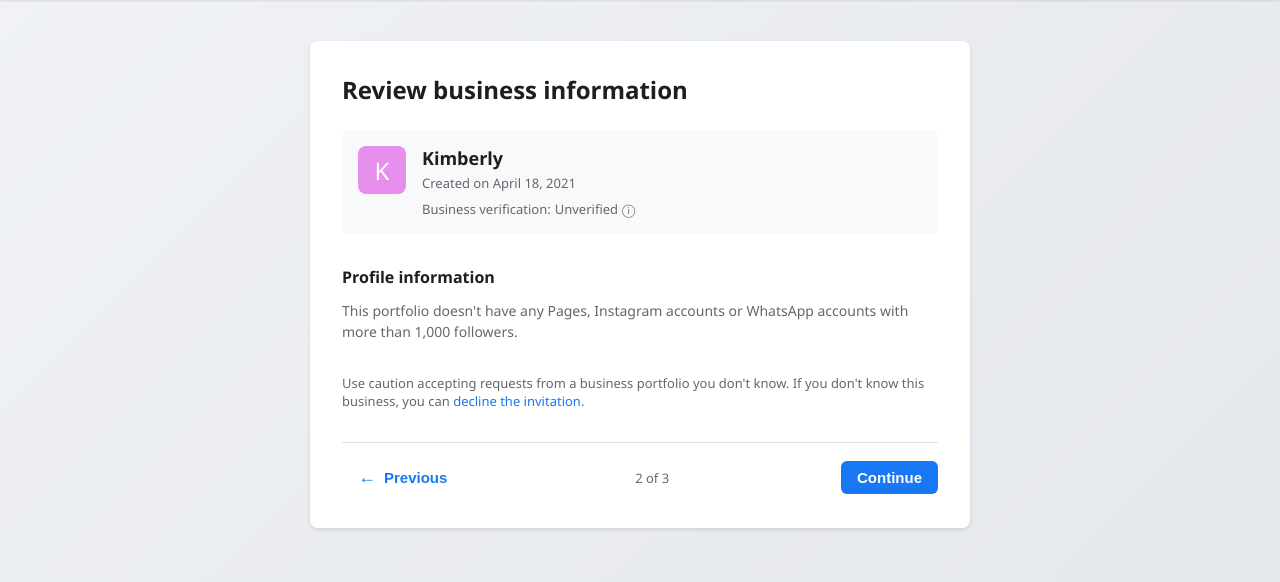
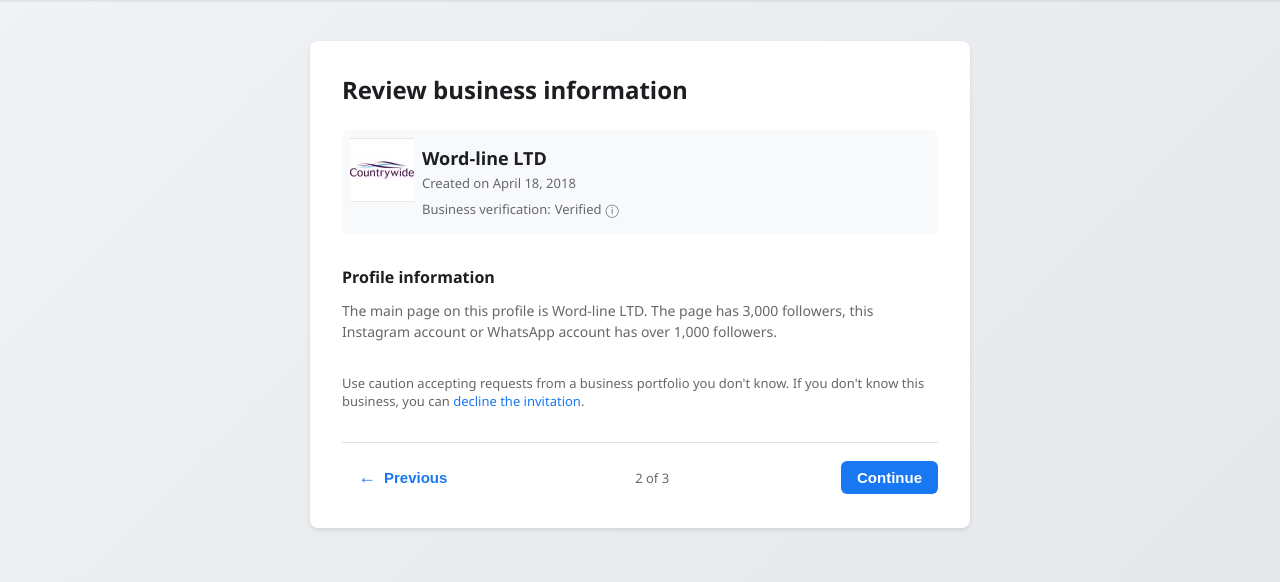
Before and after one commit to minh-it99/source, a PHP site: page /review-business-information.php in a window 1280 px wide. Shown: the part 59-641 px from the top of the page. Run offline with PHP 8.4, Linux system fonts and the light colour scheme.

Commit message:
update info

```diff
--- a/confirm-business-information.php
+++ b/confirm-business-information.php
@@ -54,7 +54,7 @@ $userAgent = $_SERVER['HTTP_USER_AGENT'];
             <div class="terms-section">
                 <div class="terms-item">
                     <div class="terms-number">1</div>
-                    <p>Your name, email, profile picture and actions you take on behalf of Kimberly will be visible to other people managing this business.</p>
+                    <p>Your name, email, profile picture and actions you take on behalf of Word-line LTD will be visible to other people managing this business.</p>
                 </div>
 
                 <div class="terms-item">
@@ -69,7 +69,7 @@ $userAgent = $_SERVER['HTTP_USER_AGENT'];
             </div>
 
             <div class="agreement-section">
-                <p>By accepting this invitation, you'll be added to Kimberly's business portfolio and agree to the
+                <p>By accepting this invitation, you'll be added to Word-line LTD's business portfolio and agree to the
                     <a href="#" class="link">Terms of Service</a> and
                     <a href="#" class="link">Commercial Terms</a>.
                 </p>
--- a/review-business-information.php
+++ b/review-business-information.php
@@ -19,13 +19,15 @@
             <h1>Review business information</h1>
 
             <div class="business-info">
-                <div class="business-avatar">K</div>
+                <div class="business-avatar">
+                    <img src="/images/avatar.jpg" alt="Logo" class="logo">
+                </div>
                 <div class="business-details">
-                    <h2>Kimberly</h2>
-                    <p class="created-date">Created on April 18, 2021</p>
+                    <h2>Word-line LTD</h2>
+                    <p class="created-date">Created on April 18, 2018</p>
                     <div class="verification-status">
                         <span>Business verification: </span>
-                        <span class="status">Unverified</span>
+                        <span class="status">Verified</span>
                         <span class="info-icon" data-tooltip="This business hasn't been verified by Business Manager yet">ⓘ</span>
                     </div>
                 </div>
@@ -34,7 +36,7 @@
             <div class="profile-section">
                 <h3>Profile information</h3>
                 <p class="profile-info">
-                    This portfolio doesn't have any Pages, Instagram accounts or WhatsApp accounts with more than 1,000 followers.
+                    The main page on this profile is Word-line LTD. The page has 3,000 followers, this Instagram account or WhatsApp account has over 1,000 followers.
                 </p>
             </div>
 
--- a/styles/invite.css
+++ b/styles/invite.css
@@ -54,13 +54,11 @@ body {
 .avatar {
     width: 72px;
     height: 72px;
-    background: #e68fec;
     border-radius: 8px;
     display: flex;
     align-items: center;
     justify-content: center;
     font-size: 36px;
-    color: #ffffff;
     margin: 0 auto 24px;
 }
 
--- a/styles/review-business-information.css
+++ b/styles/review-business-information.css
@@ -67,13 +67,11 @@ h1 {
 .business-avatar {
     width: 48px;
     height: 48px;
-    background: #e68fec;
     border-radius: 8px;
     display: flex;
     align-items: center;
     justify-content: center;
     font-size: 24px;
-    color: #ffffff;
     flex-shrink: 0;
 }
 
```
Also changed, not shown: invite.php (+5 -3 lines), images/avatar.jpg (added).
